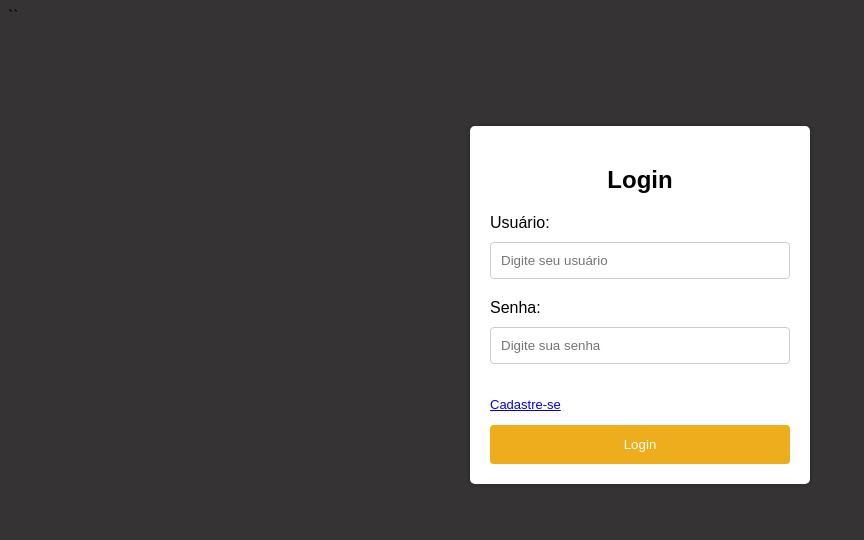
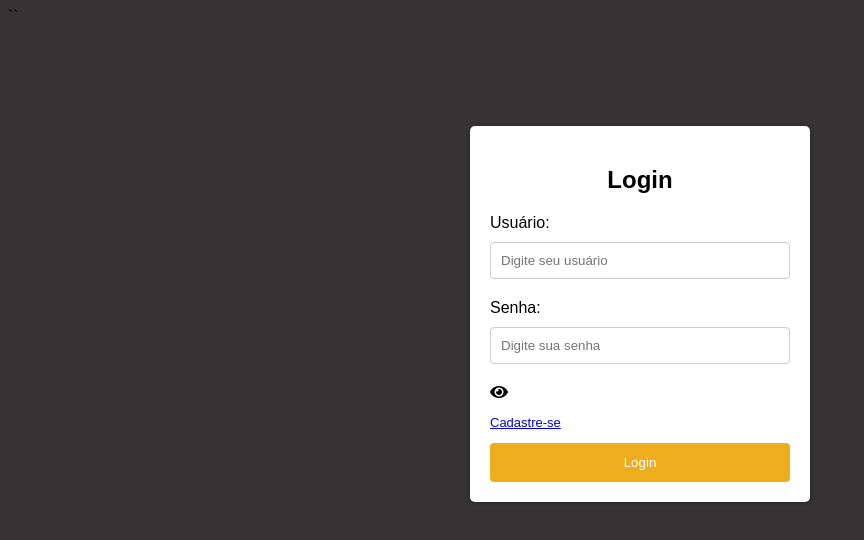
Before and after one commit to LuizViniciusCaitano/bodega_de_bebidas, a plain HTML site: page Bodega de bebidas/login.html in a window 1280 px wide. Shown: the whole page, without its empty margins (0-864 px from the left). Drawn offline with Linux system fonts and the light colour scheme.

Commit message:
Update login.html

```diff
--- a/Bodega de bebidas/login.html
+++ b/Bodega de bebidas/login.html
@@ -15,10 +15,31 @@
       <label for="username">Usuário:</label>
       <input type="text" id="username" name="username" placeholder="Digite seu usuário" required>
 
+<div class="password-input">
       <label for="password">Senha:</label>
       <input type="password" id="password" name="password" placeholder="Digite sua senha" required>
-      <p><a href="cadastro.html">Cadastre-se</a></p>
+       <span class="password-toggle" onclick="togglePasswordVisibility()">
+      <i id="toggle-icon" class="fas fa-eye"></i>
+  </span>
+</div>
+<p><a href="cadastro.html">Cadastre-se</a></p>
+      <script>
+  function togglePasswordVisibility() {
+    const passwordInput = document.getElementById('password');
+    const toggleIcon = document.getElementById('toggle-icon');
 
+    if (passwordInput.type === 'password') {
+      passwordInput.type = 'text';
+      toggleIcon.classList.remove('fa-eye');
+      toggleIcon.classList.add('fa-eye-slash');
+    } else {
+      passwordInput.type = 'password';
+      toggleIcon.classList.remove('fa-eye-slash');
+      toggleIcon.classList.add('fa-eye');
+    }
+  }
+</script>
+<link rel="stylesheet" href="https://cdnjs.cloudflare.com/ajax/libs/font-awesome/5.15.4/css/all.min.css" />
       <input type="submit" value="Login">
     </form>
   </div>
```
